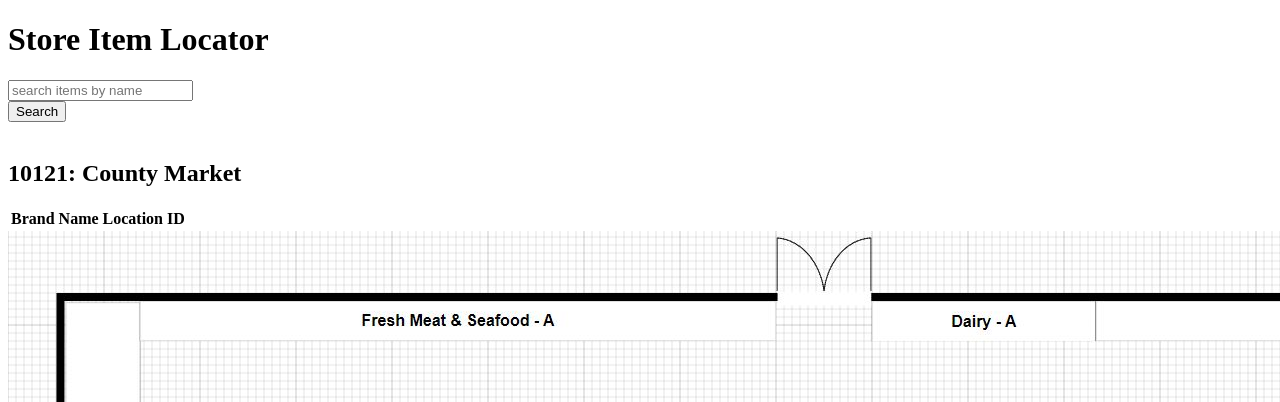
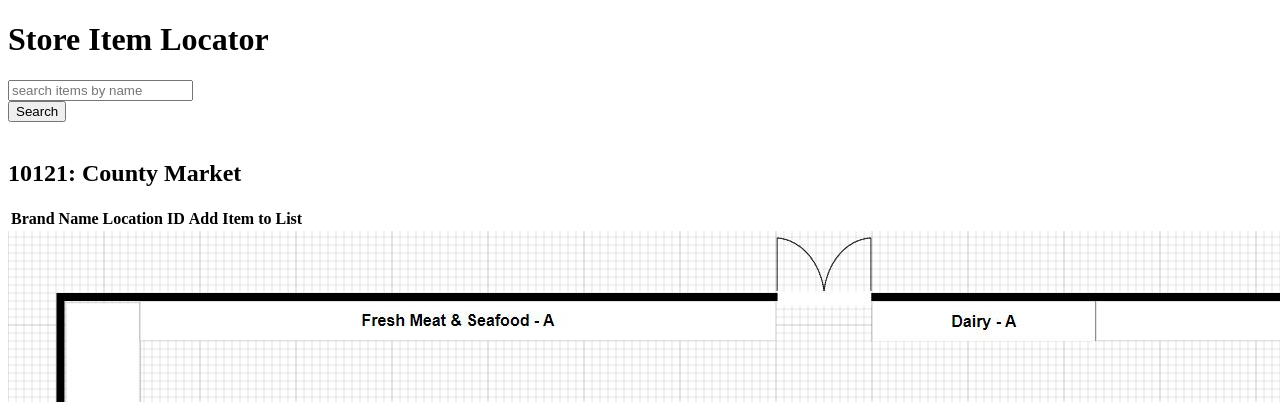
Before and after one commit to alexsimpson440dev/GroceryStoreItemLocator, a Flask app: page /store in a window 1280 px wide; the page is wider, and only the part inside the window is pictured. Shown: the top 402 px of that part. Run offline with Flask 2, Linux system fonts and the light colour scheme; data comes from the database, SQL or seed files in the repository; lists and menus that the app fills with data are empty.

Commit message:
Added a button to each row in returning table for adding to a users list.

```diff
--- a/templates/store.html
+++ b/templates/store.html
@@ -17,12 +17,14 @@
             <th>Brand</th>
             <th>Name</th>
             <th>Location ID</th>
+            <th>Add Item to List</th>
         </tr>
         {% for key in returned_items %}
             <tr>
                 {% for value in returned_items[key] %}
                     <td>{{ value }}</td>
                 {% endfor %}
+                <td><input type="button" value="Add"></td>
             </tr>
         {% endfor %}
     </table>
```
